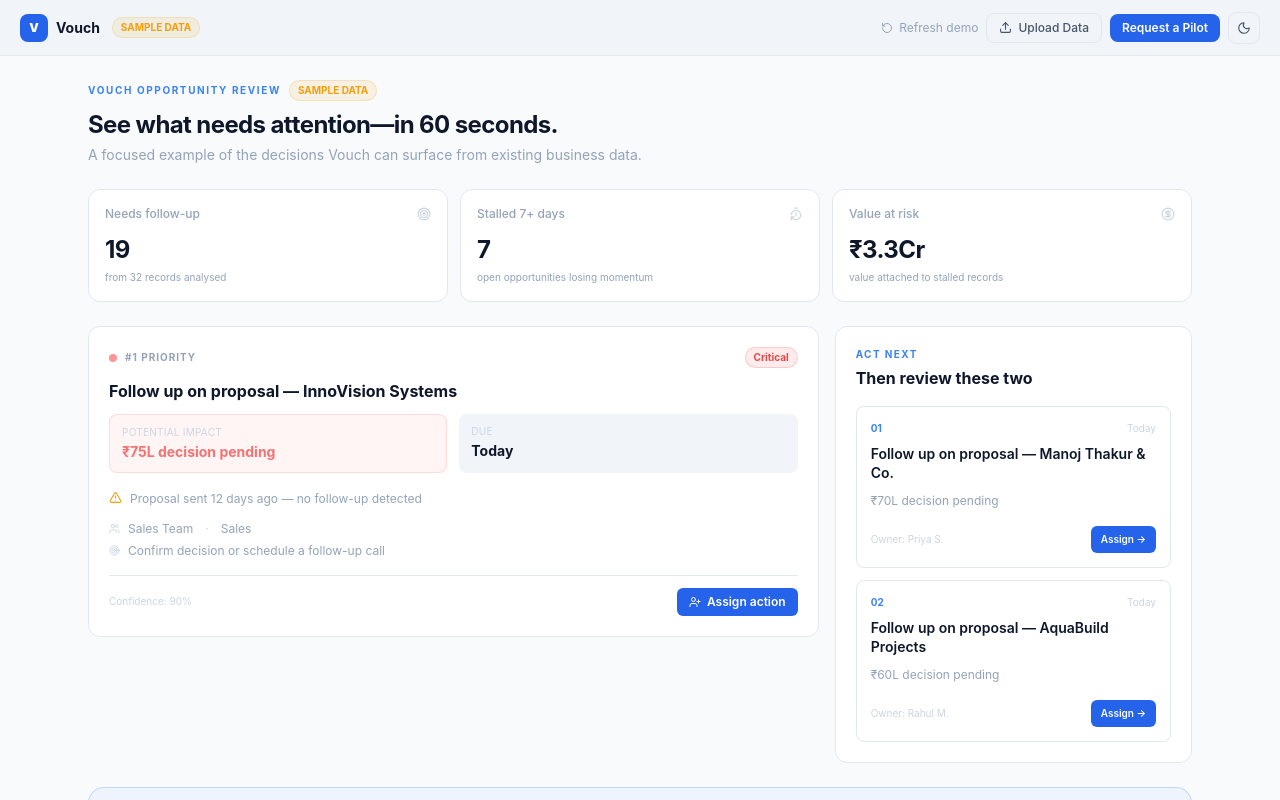
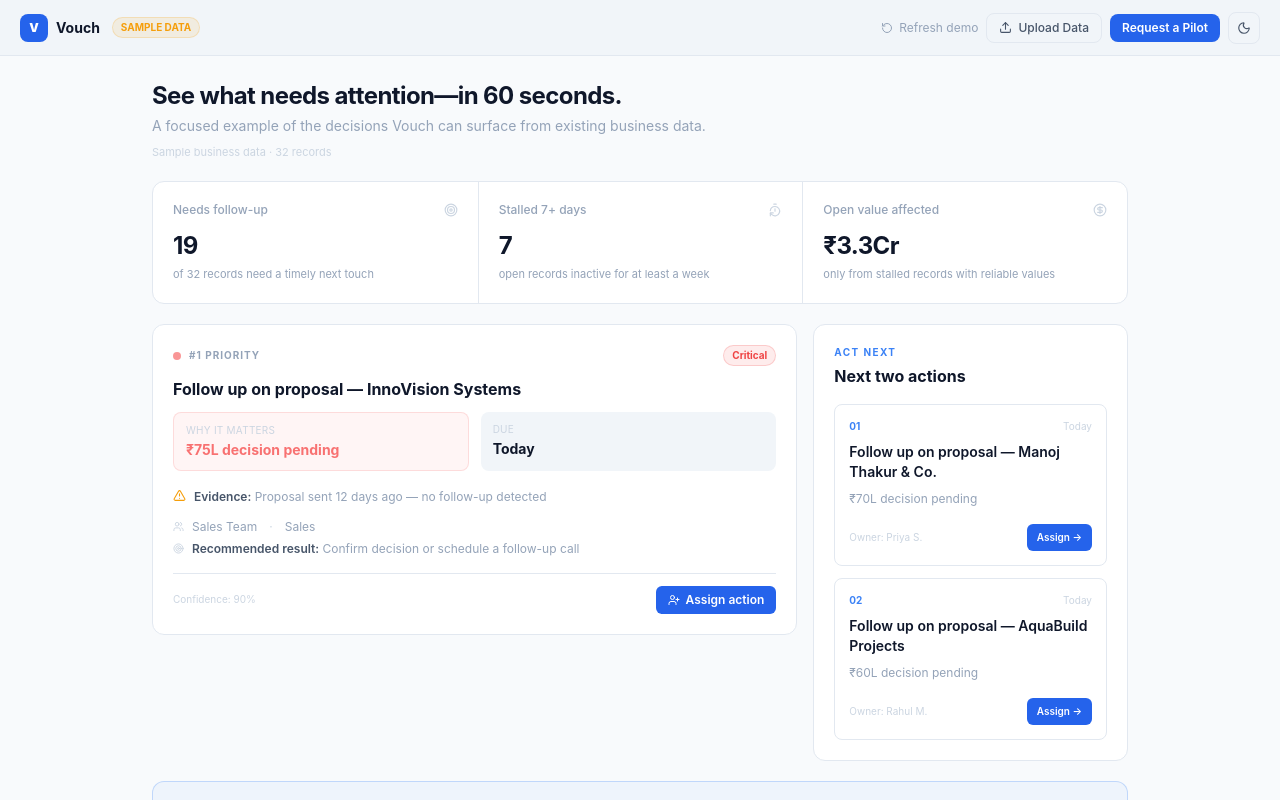
Before and after one commit to shivasricharan/vouchcc, a Next.js app: page / in a window 1280 px wide. Built offline with nearby package versions, Linux system fonts and the light colour scheme.

Commit message:
Focus demo on essential decisions

```diff
--- a/components/dashboard/DashboardLayout.tsx
+++ b/components/dashboard/DashboardLayout.tsx
@@ -1,50 +1,45 @@
 'use client';
 
 import { useState } from 'react';
-import { ChevronDown, ChevronUp, CircleDollarSign, Mail, MessageCircle, ShieldCheck, Target, TimerReset, Upload } from 'lucide-react';
+import { CircleDollarSign, Mail, ShieldCheck, Target, TimerReset, Upload } from 'lucide-react';
 import { DashboardProvider, useDashboard } from '@/context/DashboardContext';
 import DashHeader from './DashHeader';
 import UploadModal from './UploadModal';
-import RoleSwitcher from './RoleSwitcher';
 import PriorityHero from './PriorityHero';
 import AnalysisAnimation from './AnalysisAnimation';
-import PipelineFlow from './PipelineFlow';
-import ActionCentre from './ActionCentre';
 import GuideView from './views/GuideView';
 import UploadGuideView from './views/UploadGuideView';
 import UploadCSVView from './views/UploadCSVView';
-import DecisionReview from './DecisionReview';
 import EmailDecisionBriefModal from './EmailDecisionBriefModal';
-
-const TALK_URL = 'https://yourvouch.com/?from=demo#discuss-results';
+import PilotDetailsModal from './PilotDetailsModal';
 
 function money(value: number): string {
   if (value >= 100) return `₹${(value / 100).toFixed(1)}Cr`;
   if (value >= 10) return `₹${Math.round(value)}L`;
   if (value > 0) return `₹${value.toFixed(1)}L`;
-  return '—';
+  return 'Not calculated';
 }
 
 function CompactSnapshot() {
   const { leads, stats } = useDashboard();
   const items = [
-    { label: 'Needs follow-up', value: stats.followUpCount, detail: `from ${leads.length} records analysed`, icon: Target },
-    { label: 'Stalled 7+ days', value: stats.stuckCount, detail: 'open opportunities losing momentum', icon: TimerReset },
-    { label: 'Value at risk', value: money(stats.atRiskValue), detail: 'value attached to stalled records', icon: CircleDollarSign },
+    { label: 'Needs follow-up', value: stats.followUpCount, detail: `of ${leads.length} records need a timely next touch`, icon: Target },
+    { label: 'Stalled 7+ days', value: stats.stuckCount, detail: 'open records inactive for at least a week', icon: TimerReset },
+    { label: 'Open value affected', value: money(stats.atRiskValue), detail: 'only from stalled records with reliable values', icon: CircleDollarSign },
   ];
 
   return (
-    <section className="grid grid-cols-1 gap-3 sm:grid-cols-3" aria-label="Decision snapshot">
+    <section className="grid grid-cols-1 overflow-hidden rounded-xl border border-th-border bg-th-surface sm:grid-cols-3" aria-label="Decision snapshot">
       {items.map(item => {
         const Icon = item.icon;
         return (
-          <div key={item.label} className="rounded-xl border border-th-border bg-th-surface p-4">
+          <div key={item.label} className="border-t border-th-border p-4 first:border-t-0 sm:border-l sm:border-t-0 sm:first:border-l-0 sm:p-5">
             <div className="flex items-center justify-between gap-2">
-              <span className="text-[10px] font-medium text-th-muted sm:text-xs">{item.label}</span>
+              <span className="text-xs font-medium text-th-muted">{item.label}</span>
               <Icon size={14} className="text-th-faint" />
             </div>
             <div className="mt-3 text-2xl font-bold tracking-tight text-th-heading">{item.value}</div>
-            <div className="mt-1 text-[10px] text-th-muted">{item.detail}</div>
+            <div className="mt-1 text-[11px] leading-relaxed text-th-muted">{item.detail}</div>
           </div>
         );
       })}
@@ -56,9 +51,10 @@
   const { stats, dataMode, setShowUpload } = useDashboard();
   const isDemo = dataMode === 'demo';
   const [showEmailBrief, setShowEmailBrief] = useState(false);
+  const [showPilotDetails, setShowPilotDetails] = useState(false);
   return (
     <>
-    <section className="rounded-2xl border border-blue-500/25 bg-blue-500/5 p-5 sm:p-6">
+      <section className="rounded-xl border border-blue-500/25 bg-blue-500/5 p-5 sm:p-6">
         <div className="flex flex-col gap-4 lg:flex-row lg:items-center lg:justify-between">
           <div>
           <div className="mb-1 text-[10px] font-bold uppercase tracking-[0.14em] text-blue-500">Your next step</div>
@@ -72,7 +68,7 @@
           <p className="mt-1 max-w-2xl text-xs leading-relaxed text-th-muted sm:text-sm">
             {isDemo
               ? 'Upload a CSV or Excel file and get a private, focused decision brief in about 60 seconds.'
-              : 'Want help deciding what to act on first? Share the result, not your confidential data, and start with a short conversation.'}
+              : 'Keep this brief for your team, or see exactly what Vouch configures during the guided pilot.'}
           </p>
           <div className="mt-2 flex items-center gap-1.5 text-[10px] text-th-faint">
             <ShieldCheck size={12} /> {isDemo ? 'This is sample data.' : 'Your uploaded data stays private during this session.'}
@@ -84,24 +80,21 @@
                 <button onClick={() => setShowUpload(true)} className="inline-flex items-center gap-2 rounded-lg bg-blue-600 px-4 py-2.5 text-sm font-semibold text-white transition-colors hover:bg-blue-500">
                   <Upload size={15} /> Upload my data
                 </button>
-              <a href={TALK_URL} target="_blank" rel="noopener noreferrer" className="inline-flex items-center gap-2 rounded-lg border border-th-border bg-th-surface px-4 py-2.5 text-sm font-semibold text-th-heading transition-colors hover:bg-th-hover">
-                <MessageCircle size={15} /> Discuss a pilot
-              </a>
+                <button onClick={() => setShowPilotDetails(true)} className="inline-flex items-center gap-2 rounded-lg border border-th-border bg-th-surface px-4 py-2.5 text-sm font-semibold text-th-heading transition-colors hover:bg-th-hover">What the pilot includes</button>
               </>
             ) : (
               <>
                 <button onClick={() => setShowEmailBrief(true)} className="inline-flex items-center gap-2 rounded-lg bg-blue-600 px-4 py-2.5 text-sm font-semibold text-white transition-colors hover:bg-blue-500">
                   <Mail size={15} /> Email this brief
                 </button>
-              <a href={TALK_URL} target="_blank" rel="noopener noreferrer" className="inline-flex items-center gap-2 rounded-lg border border-th-border bg-th-surface px-4 py-2.5 text-sm font-semibold text-th-heading transition-colors hover:bg-th-hover">
-                <MessageCircle size={15} /> Discuss my results
-              </a>
+                <button onClick={() => setShowPilotDetails(true)} className="inline-flex items-center gap-2 rounded-lg border border-th-border bg-th-surface px-4 py-2.5 text-sm font-semibold text-th-heading transition-colors hover:bg-th-hover">What ₹9,999 includes</button>
               </>
             )}
           </div>
         </div>
       </section>
       {showEmailBrief && <EmailDecisionBriefModal onClose={() => setShowEmailBrief(false)} />}
+      {showPilotDetails && <PilotDetailsModal onClose={() => setShowPilotDetails(false)} />}
     </>
   );
 }
@@ -118,7 +111,7 @@
       <div className="mb-4">
         <div>
           <div className="text-[10px] font-bold uppercase tracking-[0.14em] text-blue-500">Act next</div>
-          <h2 className="mt-1 text-base font-bold text-th-heading">Then review these two</h2>
+          <h2 className="mt-1 text-base font-bold text-th-heading">Next two actions</h2>
         </div>
       </div>
       <div className="space-y-3">
@@ -143,50 +136,16 @@
   );
 }
 
-function MappingCard() {
-  const { mappingMeta, mappingConfidence } = useDashboard();
-  if (!mappingMeta) return null;
-
-  return (
-    <div id="data-understanding" className="scroll-mt-20 rounded-xl border border-th-border bg-th-surface p-5">
-      <div className="mb-2 flex items-center gap-2">
-        <span className="text-sm font-semibold text-th-heading">How Vouch understood your data</span>
-        <span className="rounded-full border border-green-500/20 bg-green-500/10 px-1.5 py-0.5 text-[10px] font-bold text-green-500">{mappingConfidence}% confidence</span>
-      </div>
-      <p className="mb-4 text-xs text-th-muted">Vouch standardised similar business fields from your upload.</p>
-      <div className="mb-4 grid grid-cols-3 gap-3 text-center">
-        {[
-          { label: 'Columns detected', value: String(mappingMeta.columns) },
-          { label: 'Fields mapped', value: String(mappingMeta.mapped) },
-          { label: 'Confidence', value: `${mappingMeta.confidence}%` },
-        ].map(item => <div key={item.label}><div className="text-lg font-bold text-th-heading">{item.value}</div><div className="text-[10px] text-th-muted">{item.label}</div></div>)}
-      </div>
-      {mappingMeta.examples.length > 0 && (
-        <div className="space-y-1.5 border-t border-th-border pt-3">
-          {mappingMeta.examples.map((example, index) => <div key={index} className="flex items-center gap-2 text-xs"><span className="font-mono text-th-faint">{example.from}</span><span className="text-th-faint">→</span><span className="text-th-body">{example.to}</span></div>)}
-        </div>
-      )}
-    </div>
-  );
-}
-
 function DashboardContent() {
-  const { view, showUpload, showGuide, dataMode, leads } = useDashboard();
-  const [showDeepAnalysis, setShowDeepAnalysis] = useState(false);
+  const { view, showUpload, showGuide, dataMode, leads, mappingConfidence, fileName } = useDashboard();
 
   return (
     <div className="flex h-screen flex-col overflow-hidden bg-th-page">
       <DashHeader />
       <main className="flex-1 overflow-y-auto bg-th-page">
         {view === 'dashboard' && (
-          <div className="mx-auto max-w-6xl space-y-6 p-4 sm:p-6">
+          <div className="mx-auto max-w-5xl space-y-5 p-4 sm:p-6">
             <section className="animate-fade-up">
-              <div className="mb-2 flex items-center gap-2 text-[10px] font-bold uppercase tracking-[0.16em] text-blue-500">
-                Vouch opportunity review
-                <span className={`rounded-full border px-2 py-0.5 tracking-normal ${dataMode === 'demo' ? 'border-amber-500/20 bg-amber-500/10 text-amber-500' : 'border-green-500/20 bg-green-500/10 text-green-500'}`}>
-                  {dataMode === 'demo' ? 'Sample data' : 'Uploaded data'}
-                </span>
-              </div>
               <h1 className="text-xl font-bold tracking-tight text-th-heading sm:text-2xl">
                 {dataMode === 'demo' ? 'See what needs attention—in 60 seconds.' : 'Your 60-second decision brief.'}
               </h1>
@@ -195,6 +154,11 @@
                   ? 'A focused example of the decisions Vouch can surface from existing business data.'
                   : `Vouch analysed ${leads.length} records and prioritised what deserves action now.`}
               </p>
+              <div className="mt-2 text-[11px] text-th-faint">
+                {dataMode === 'demo'
+                  ? `Sample business data · ${leads.length} records`
+                  : `${fileName || 'Uploaded file'} · ${mappingConfidence}% mapping confidence`}
+              </div>
             </section>
 
             <CompactSnapshot />
@@ -205,30 +169,6 @@
             </div>
 
             <ResultsCTA />
-
-            <div className="flex justify-center py-1">
-              <button onClick={() => setShowDeepAnalysis(value => !value)} className="inline-flex items-center gap-2 rounded-lg border border-th-border bg-th-surface px-4 py-2.5 text-sm font-semibold text-th-heading transition-colors hover:bg-th-hover">
-                {showDeepAnalysis ? <ChevronUp size={15} /> : <ChevronDown size={15} />}
-                {showDeepAnalysis ? 'Hide supporting analysis' : 'See how Vouch reached this'}
-              </button>
-            </div>
-
-            {showDeepAnalysis && (
-              <div className="space-y-6 animate-fade-up">
-                <section className="rounded-xl border border-th-border bg-th-surface p-4 sm:p-5">
-                  <div className="mb-3">
-                    <div className="text-[10px] font-bold uppercase tracking-[0.14em] text-blue-500">Supporting analysis</div>
-                    <h2 className="mt-1 text-base font-bold text-th-heading">Understand the signals behind the brief</h2>
-                    <p className="mt-1 text-xs text-th-muted">Use a team view only when you need more context for sales, marketing, finance or execution.</p>
-                  </div>
-                  <RoleSwitcher />
-                </section>
-                <DecisionReview />
-                <div id="pipeline-flow" className="scroll-mt-20 rounded-xl border border-th-border bg-th-surface p-5"><PipelineFlow /></div>
-                <ActionCentre />
-                <MappingCard />
-              </div>
-            )}
 
             <div className="space-y-1.5 py-3 text-center">
               <div className="text-[10px] text-th-faint">Your uploaded data stays private during this session.</div>
--- /dev/null
+++ b/components/dashboard/PilotDetailsModal.tsx
@@ -0,0 +1,92 @@
+'use client';
+
+import { useEffect } from 'react';
+import { CheckCircle2, ExternalLink, ShieldCheck, X } from 'lucide-react';
+
+interface PilotDetailsModalProps {
+  onClose: () => void;
+}
+
+const TALK_URL = 'https://yourvouch.com/?from=pilot-details#discuss-results';
+
+const INCLUDED = [
+  'Kick-off, data mapping and setup for one priority business workflow',
+  'A leadership decision brief plus up to two relevant functional views',
+  'Prioritised actions with owners, due dates and email decision briefs',
+  'A mid-pilot review and a final outcome review with recommendations',
+];
+
+const ROLE_VIEWS = [
+  { role: 'Owner / CEO', answer: 'What needs attention, value affected, who owns it and whether action is happening.' },
+  { role: 'Sales', answer: 'Which opportunities need follow-up today, which deals are stalled and the next best action.' },
+  { role: 'Marketing', answer: 'Which sources produce useful leads and where conversion or follow-up breaks—when source data exists.' },
+  { role: 'Finance', answer: 'Open value, risk concentration and missing financial visibility—when reliable amount fields exist.' },
+  { role: 'Operations', answer: 'Unowned work, delays and action completion across the selected workflow.' },
+];
+
+export default function PilotDetailsModal({ onClose }: PilotDetailsModalProps) {
+  useEffect(() => {
+    const previousOverflow = document.body.style.overflow;
+    document.body.style.overflow = 'hidden';
+    const handleKeyDown = (event: KeyboardEvent) => {
+      if (event.key === 'Escape') onClose();
+    };
+    window.addEventListener('keydown', handleKeyDown);
+    return () => {
+      document.body.style.overflow = previousOverflow;
+      window.removeEventListener('keydown', handleKeyDown);
+    };
+  }, [onClose]);
+
+  return (
+    <div className="fixed inset-0 z-[100] flex items-end justify-center bg-slate-950/70 p-0 backdrop-blur-sm sm:items-center sm:p-4" onMouseDown={event => {
+      if (event.target === event.currentTarget) onClose();
+    }}>
+      <div role="dialog" aria-modal="true" aria-labelledby="pilot-details-title" className="max-h-[94vh] w-full overflow-y-auto rounded-t-2xl border border-th-border bg-th-surface shadow-2xl sm:max-w-2xl sm:rounded-2xl">
+        <div className="sticky top-0 z-10 flex items-start justify-between gap-4 border-b border-th-border bg-th-surface px-5 py-4 sm:px-6">
+          <div>
+            <h2 id="pilot-details-title" className="text-lg font-bold text-th-heading">₹9,999 guided pilot · 14 days</h2>
+            <p className="mt-1 text-xs leading-relaxed text-th-muted">A focused working pilot—not a library of generic dashboards.</p>
+          </div>
+          <button type="button" onClick={onClose} aria-label="Close pilot details" className="rounded-lg p-2 text-th-muted transition-colors hover:bg-th-hover hover:text-th-heading"><X size={18} /></button>
+        </div>
+
+        <div className="space-y-6 px-5 py-5 sm:px-6">
+          <section>
+            <h3 className="text-sm font-bold text-th-heading">What you receive</h3>
+            <div className="mt-3 grid gap-2 sm:grid-cols-2">
+              {INCLUDED.map(item => (
+                <div key={item} className="flex items-start gap-2 rounded-lg border border-th-border bg-th-hover/40 p-3 text-xs leading-relaxed text-th-body">
+                  <CheckCircle2 size={14} className="mt-0.5 shrink-0 text-green-500" /> {item}
+                </div>
+              ))}
+            </div>
+          </section>
+
+          <section>
+            <h3 className="text-sm font-bold text-th-heading">Different people see different decisions</h3>
+            <p className="mt-1 text-xs leading-relaxed text-th-muted">Vouch configures only the views supported by your data. Finance does not receive sales clutter; Sales does not receive finance detail it cannot act on.</p>
+            <div className="mt-3 divide-y divide-th-border overflow-hidden rounded-lg border border-th-border">
+              {ROLE_VIEWS.map(item => (
+                <div key={item.role} className="grid gap-1 p-3 sm:grid-cols-[110px_1fr] sm:gap-4">
+                  <div className="text-xs font-semibold text-th-heading">{item.role}</div>
+                  <div className="text-xs leading-relaxed text-th-muted">{item.answer}</div>
+                </div>
+              ))}
+            </div>
+          </section>
+
+          <div className="flex items-start gap-2 rounded-lg border border-blue-500/15 bg-blue-500/5 p-3 text-[11px] leading-relaxed text-th-muted">
+            <ShieldCheck size={14} className="mt-0.5 shrink-0 text-blue-500" />
+            <span>The current guided pilot uses one shared browser workspace for nominated decision-makers. Separate individual logins, advanced permissions and production integrations are scoped after the pilot rather than silently included.</span>
+          </div>
+
+          <div className="flex flex-col gap-3 border-t border-th-border pt-5 sm:flex-row sm:items-center sm:justify-between">
+            <p className="max-w-md text-xs leading-relaxed text-th-muted">The goal after 14 days: prove whether Vouch helped your team spot an important issue earlier and move a real decision forward.</p>
+            <a href={TALK_URL} target="_blank" rel="noopener noreferrer" className="inline-flex shrink-0 items-center justify-center gap-2 rounded-lg bg-blue-600 px-4 py-2.5 text-sm font-semibold text-white transition-colors hover:bg-blue-500">Discuss the pilot <ExternalLink size={13} /></a>
+          </div>
+        </div>
+      </div>
+    </div>
+  );
+}
--- a/components/dashboard/PriorityHero.tsx
+++ b/components/dashboard/PriorityHero.tsx
@@ -49,10 +49,10 @@
         {topAction.title}
       </h2>
 
-      {/* Impact row */}
+      {/* Decision basis */}
       <div className="grid grid-cols-2 gap-3 mb-4">
         <div className="bg-red-500/5 border border-red-500/15 rounded-lg px-3 py-2.5">
-          <div className="text-th-faint text-[10px] uppercase tracking-wide mb-0.5">Potential Impact</div>
+          <div className="text-th-faint text-[10px] uppercase tracking-wide mb-0.5">Why it matters</div>
           <div className="text-red-400 font-bold text-sm">{topAction.businessImpact}</div>
         </div>
         <div className="bg-th-hover rounded-lg px-3 py-2.5">
@@ -61,10 +61,10 @@
         </div>
       </div>
 
-      {/* Source + why */}
+      {/* Evidence */}
       <div className="flex items-start gap-2 mb-3">
         <AlertTriangle size={13} className="text-amber-500 shrink-0 mt-0.5" />
-        <p className="text-th-muted text-xs leading-relaxed">{topAction.sourceInsight}</p>
+        <p className="text-th-muted text-xs leading-relaxed"><span className="font-semibold text-th-body">Evidence:</span> {topAction.sourceInsight}</p>
       </div>
 
       {/* Owner + outcome */}
@@ -77,7 +77,7 @@
         </div>
         <div className="flex items-center gap-2 text-xs">
           <Target size={11} className="text-th-faint shrink-0" />
-          <span className="text-th-muted">{topAction.expectedOutcome}</span>
+          <span className="text-th-muted"><span className="font-semibold text-th-body">Recommended result:</span> {topAction.expectedOutcome}</span>
         </div>
       </div>
 
```
Lines whose indentation alone changed are shown as unchanged.
